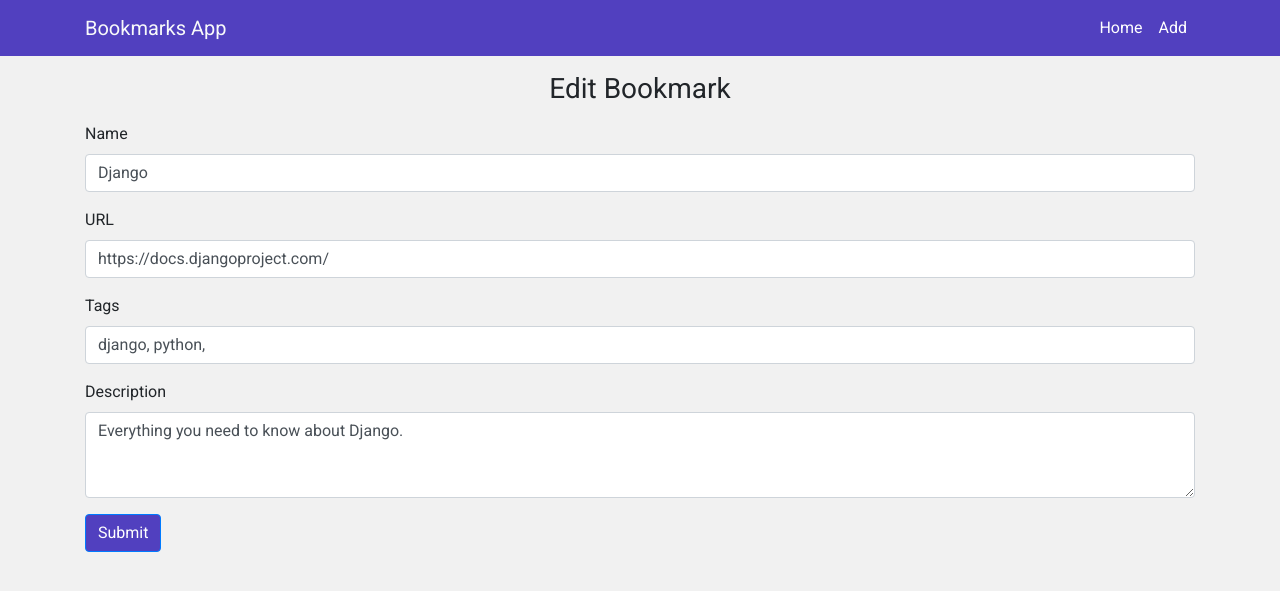
After one commit to Karthik-0/bookmarks_app, a Django app: page /1/update/ in a window 1280 px wide. The commit adds this page. Shown: the top 591 px of the page. Run offline with Django 3.2, Linux system fonts and the light colour scheme; data comes from the database, SQL or seed files in the repository; both versions use the stored data as it was after the commit; parts of the project's set-up code (start-up, migrations or seed data) failed here and were passed over; some libraries are stand-ins or nearby versions.

Commit message:
Add update option for bookmarks

```diff
--- a/bookmarkapp/templates/bookmarks/index.html
+++ b/bookmarkapp/templates/bookmarks/index.html
@@ -43,6 +43,7 @@
                                  <form action="{{ bookmark.id }}/delete/" method="post">
                                  {% csrf_token %}
                                     <button class="btn btn-danger" type="submit">Delete</button>
+                                    <a href="{{bookmark.id}}/update/">Edit</a>
                                  </form>
 
                         </div>
--- /dev/null
+++ b/bookmarkapp/templates/bookmarks/update.html
@@ -0,0 +1,30 @@
+{% extends 'bookmarks/base.html' %} {% block body %}
+<h3 class="text-center my-3">
+Edit Bookmark
+</h3>
+<div class="container">
+
+<form action="{% url 'update' pk=fields.id %}" method="post">
+    {% csrf_token %}
+  <div class="form-group">
+    <label for="exampleFormControlInput1">Name</label>
+    <input type="text" class="form-control" name="name" value="{{fields.name}}" id="exampleFormControlInput1" placeholder="">
+  </div>
+    <div class="form-group">
+    <label for="exampleFormControlInput1">URL</label>
+    <input type="text" class="form-control" name="url" value="{{fields.url}}" id="exampleFormControlInput1" placeholder="">
+  </div>
+
+    <div class="form-group">
+    <label for="exampleFormControlInput1">Tags</label>
+    <input type="text" class="form-control" name="tags" value="{% for tags in fields.tags.names %}{{tags}}, {% endfor %}" id="exampleFormControlInput1" placeholder="">
+  </div>
+  <div class="form-group">
+    <label for="exampleFormControlTextarea1">Description</label>
+    <textarea class="form-control" name="desc" id="exampleFormControlTextarea1" rows="3">{{fields.desc}}
+    </textarea>
+  </div>
+  <button class="btn btn-primary primarybg" type="submit">Submit</button>
+</form>
+</div>
+{% endblock %}
--- a/bookmarkapp/urls.py
+++ b/bookmarkapp/urls.py
@@ -22,6 +22,6 @@ from . import views
 urlpatterns = [
     path('', views.IndexView.as_view(),name='index'),
     path('add/', views.BookmarkCreate.as_view(), name='create'),
-    path('update/', views.BookmarkUpdate.as_view(), name='update'),
+    path('<int:pk>/update/', views.BookmarkUpdate.as_view(), name='update'),
     path('<int:pk>/delete/', views.BookmarkDelete.as_view(), name='delete')
 ]
--- a/bookmarkapp/views.py
+++ b/bookmarkapp/views.py
@@ -19,6 +19,9 @@ class BookmarkCreate(CreateView):
 class BookmarkUpdate(UpdateView):
     model = Bookmarks
     fields = ['name','url','desc','tags']
+    template_name = 'bookmarks/update.html'
+    context_object_name = 'fields'
+    success_url = reverse_lazy('index')
 
 class BookmarkDelete(DeleteView):
   model = Bookmarks
```
Also changed, not shown: db.sqlite3.
